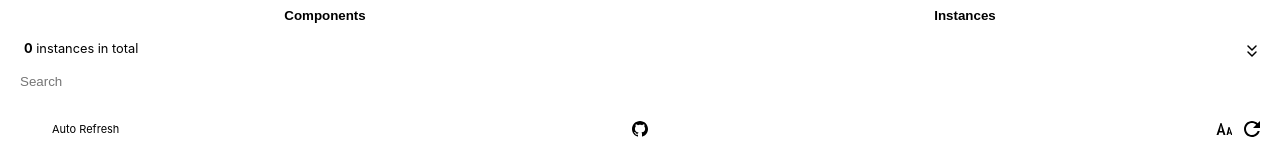
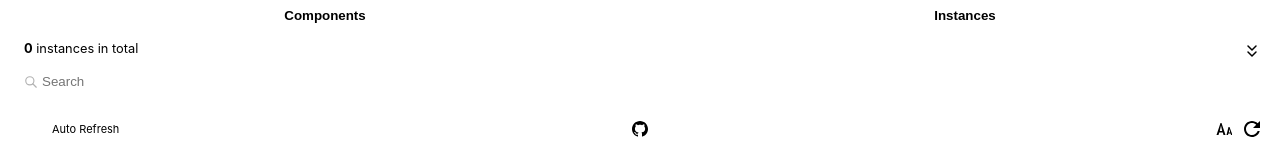
Before and after one commit to JonathanIlk/figma-components-manager-plugin, a Vue app: page / in a window 1280 px wide. Shown: the top 160 px of the page. Built offline with nearby package versions, Linux system fonts and the light colour scheme; the HTML template or start-up script is replaced by a standard one.

Commit message:
Add icon prop to SearchInput component

```diff
--- a/frontend/src/components/common/SearchInput.vue
+++ b/frontend/src/components/common/SearchInput.vue
@@ -1,6 +1,27 @@
 <template>
   <div class="search-input">
     <div class="input-wrapper">
+      <div class="icon-wrapper">
+        <template v-if="icon === 'search'">
+          <svg xmlns="http://www.w3.org/2000/svg" viewBox="0 0 24 24" fill="none" stroke="currentColor" stroke-width="2"
+               stroke-linecap="round" stroke-linejoin="round"
+               class="icon icon-tabler icons-tabler-outline icon-tabler-search">
+            <path stroke="none" d="M0 0h24v24H0z" fill="none"/>
+            <path d="M3 10a7 7 0 1 0 14 0a7 7 0 1 0 -14 0"/>
+            <path d="M21 21l-6 -6"/>
+          </svg>
+        </template>
+        <template v-else-if="icon === 'filter'">
+          <svg xmlns="http://www.w3.org/2000/svg" width="24" height="24" viewBox="0 0 24 24" fill="none"
+               stroke="currentColor" stroke-width="2" stroke-linecap="round" stroke-linejoin="round"
+               class="icon icon-tabler icons-tabler-outline icon-tabler-filter-2">
+            <path stroke="none" d="M0 0h24v24H0z" fill="none"/>
+            <path d="M4 6h16"/>
+            <path d="M6 12h12"/>
+            <path d="M9 18h6"/>
+          </svg>
+        </template>
+      </div>
       <input
         type="text"
         placeholder="Search"
@@ -28,6 +49,11 @@ export default defineComponent({
     modelValue: {
       type: String,
       default: ''
+    },
+    icon: {
+      type: String as () => 'search' | 'filter',
+      default: 'search',
+      validator: (value: string) => ['search', 'filter'].includes(value)
     }
   },
   emits: ['update:modelValue'],
@@ -61,9 +87,24 @@ export default defineComponent({
     width: 100%;
   }
 
+  .icon-wrapper {
+    position: absolute;
+    left: 8px;
+    top: 50%;
+    transform: translateY(-50%);
+    pointer-events: none;
+    display: flex;
+    align-items: center;
+    color: var(--figma-color-text-tertiary, #b3b3b3);
+    z-index: 1;
+    width: 14px;
+    height: 14px;
+  }
+
   input {
     width: 100%;
     padding: 4px;
+    padding-left: 26px;
     padding-right: 26px;
     border-radius: 8px;
     border: none;
```
